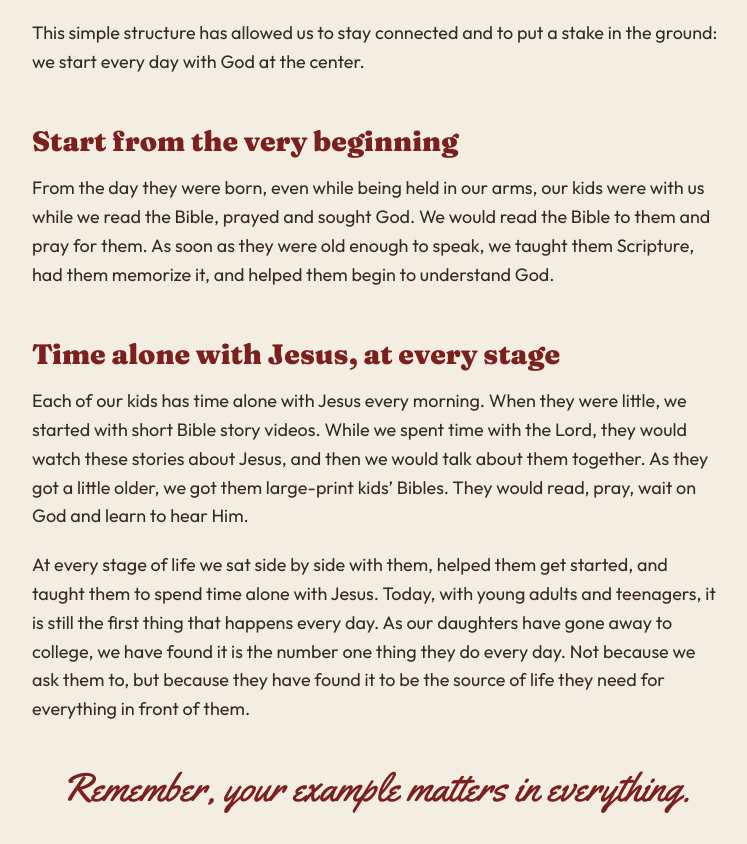
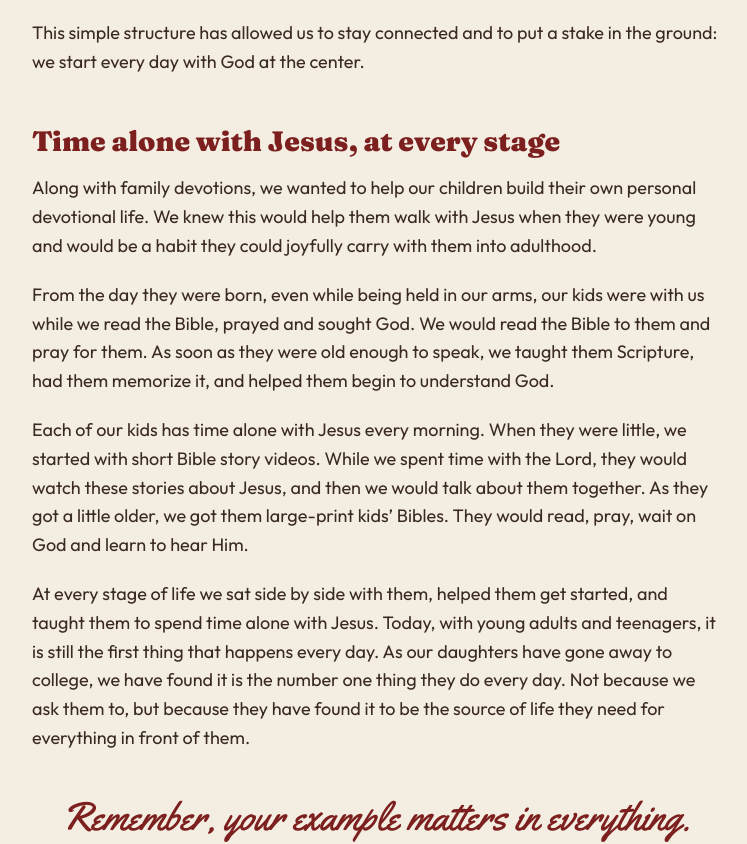
Before and after one commit to zachdanielbuild/40-days-of-devotion, a plain HTML site: page build/site/dontmissjesus/family-devotions.html in a window 1280 px wide. Shown: the part 1260-2104 px from the top of the page, without its empty margins (264-1011 px from the left). Drawn offline with Linux system fonts and the light colour scheme.

Commit message:
Family devotions: personal devotional life section
Co-Authored-By: Claude Opus 5.5 <noreply@anthropic.com>
Claude-Session: https://claude.ai/code/session_01JxK1mmNSAbCNNr6ysrPHg5

```diff
--- a/build/site/dontmissjesus/family-devotions.html
+++ b/build/site/dontmissjesus/family-devotions.html
@@ -36,9 +36,9 @@
 <li><span class="n">03</span><div><h2>Pray</h2><p>We usually pray for one missionary, one need, and then over our day.</p></div></li>
 </ol>
 <p>This simple structure has allowed us to stay connected and to put a stake in the ground: we start every day with God at the center.</p>
-<h2 class="guide-h">Start from the very beginning</h2>
+<h2 class="guide-h">Time alone with Jesus, at every stage</h2>
+<p>Along with family devotions, we wanted to help our children build their own personal devotional life. We knew this would help them walk with Jesus when they were young and would be a habit they could joyfully carry with them into adulthood.</p>
 <p>From the day they were born, even while being held in our arms, our kids were with us while we read the Bible, prayed and sought God. We would read the Bible to them and pray for them. As soon as they were old enough to speak, we taught them Scripture, had them memorize it, and helped them begin to understand God.</p>
-<h2 class="guide-h">Time alone with Jesus, at every stage</h2>
 <p>Each of our kids has time alone with Jesus every morning. When they were little, we started with short Bible story videos. While we spent time with the Lord, they would watch these stories about Jesus, and then we would talk about them together. As they got a little older, we got them large-print kids’ Bibles. They would read, pray, wait on God and learn to hear Him.</p>
 <p>At every stage of life we sat side by side with them, helped them get started, and taught them to spend time alone with Jesus. Today, with young adults and teenagers, it is still the first thing that happens every day. As our daughters have gone away to college, we have found it is the number one thing they do every day. Not because we ask them to, but because they have found it to be the source of life they need for everything in front of them.</p>
 <p class="guide-pull">Remember, your example matters in everything.</p>
```
Also changed, not shown: dontmissjesus/family-devotions.html (+2 -2 lines), 1 other file.
